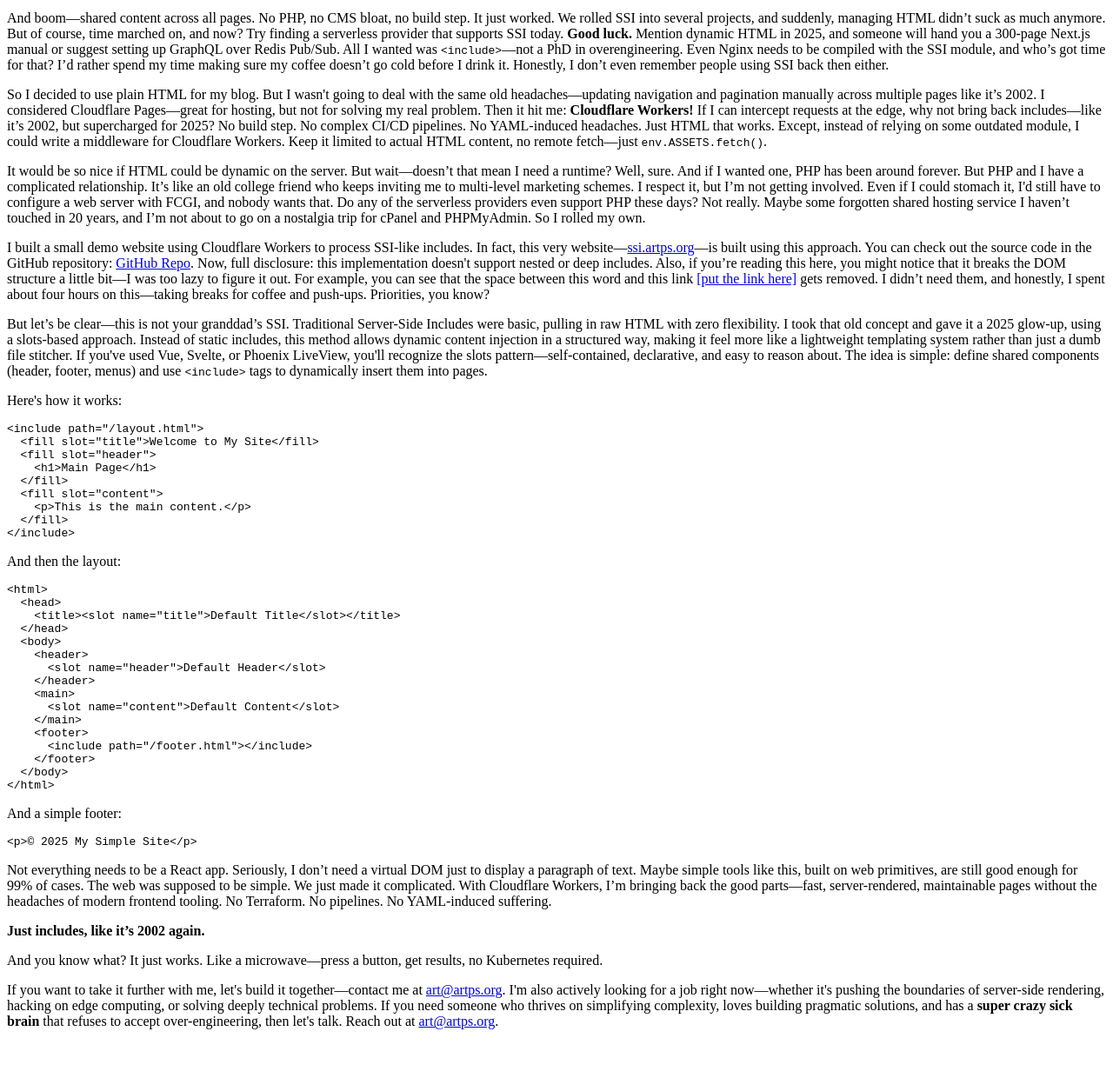
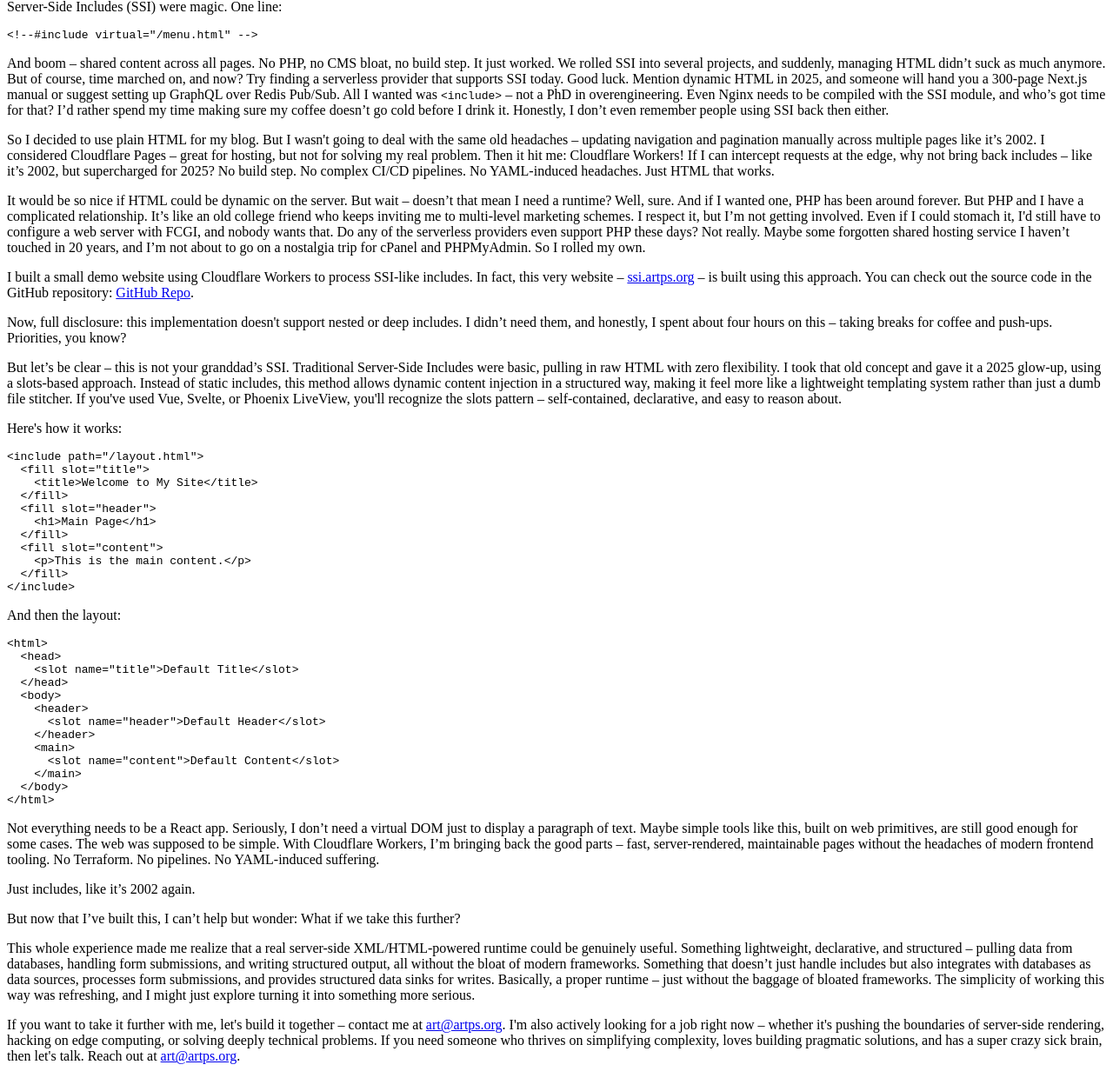
Before and after one commit to artps/ssi, a website: page public/index.html in a window 1280 px wide. Shown: the part 295-1535 px from the top of the page at 87% size. Before the commit the page ends 1495 px from the top, so only its background shows below. Drawn offline with Linux system fonts and the light colour scheme.

Commit message:
Minor tweaks

```diff
--- a/functions/_middleware.js
+++ b/functions/_middleware.js
@@ -104,10 +104,7 @@
 
   text(textChunk) {
     if (this.currentSlot) {
-      const text = textChunk.text.trim();
-      if (text === "") return;
-
-      const textNode = { type: "text", content: text };
+      const textNode = { type: "text", content: textChunk.text };
 
       let fillNode = this.fillContent.get(this.currentSlot);
       if (fillNode) {
--- a/public/index.html
+++ b/public/index.html
@@ -1,14 +1,16 @@
 <include path="/layout">
   <fill slot="title">
-    <title>Reinventing Server-Side Includes with Cloudflare Workers</title>
+    <title>Server-Side Includes with Cloudflare Workers</title>
   </fill>
   <fill slot="header">
-    <h1>Reinventing Server-Side Includes with Cloudflare Workers</h1>
+    <h1>WHAT IF THEY BANNED TIKTOK TO HIDE SERVER-SIDE INCLUDES?</h1>
   </fill>
   <fill slot="content">
-    <p>I was setting up a personal blog recently, and the process quickly spiraled into a ridiculous setup ritual. Pick a static site generator, figure out where to host, configure deployment, wrangle CI/CD pipelines, and make peace with YAML. For what? A simple blog? Am I deploying the next Mars rover mission, or do I just want to write some words on the internet? What if I just want to write HTML and push it somewhere without jumping through hoops? Ok, maybe FTP isn’t cool anymore, but come on—committing to a Git repo is even easier. <code>git commit && git push</code> beats dragging and dropping files in some clunky dashboard any day of the week. And yet, even that wasn’t enough.</p>
+<p><strong>TL;DR</strong>: I built a Cloudflare Workers-based Server-Side Includes (SSI) system that lets you use <code>&lt;include&gt;</code> like it’s 2002, but supercharged for 2025. No build steps, no React, no YAML – just plain HTML with dynamic content. This very page is the demo. Check out the source code here: <a href="http://github.com/artps/ssi">GitHub Repo</a>.</p>
 
-<p>Back in the early 2000s, I worked at a local web studio. My first real project? A massive product catalog for a local dessert manufacturer—50 pages, 10 items per page, all manually coded. The studio didn’t have a CMS, just some Perl scripts for contact forms and a guestbook (the true web 1.0 experience). Some pages were even in ASP. It was painful. Late nights of manually copy-pasting HTML, making sure navigation stayed consistent across dozens of files. Then, one day, someone in my local IRC channel changed my life: "Go buy a book about Apache and learn SSI." And just like that, everything got simpler.</p>
+<p>I was setting up a personal blog recently, and the process quickly spiraled into a ridiculous setup ritual. Pick a static site generator, figure out where to host, configure deployment, wrangle CI/CD pipelines, and make peace with YAML. For what? A simple blog? Am I deploying the next Mars rover mission, or do I just want to write some words on the internet? What if I just want to write HTML and push it somewhere without jumping through hoops? Ok, maybe FTP isn’t cool anymore, but come on – committing to a Git repo is even easier. <code>git commit && git push</code> beats dragging and dropping files in some clunky dashboard any day of the week. And yet, even that wasn’t enough.</p>
+
+<p>Back in the early 2000s, I worked at a local web studio. My first real project? A massive product catalog for a local dessert manufacturer – 50 pages, 10 items per page, all manually coded. The studio didn’t have a CMS, just some Perl scripts for contact forms and a guestbook (the true web 1.0 experience). Some pages were even in ASP. It was painful. Late nights of manually copy-pasting HTML, making sure navigation stayed consistent across dozens of files. Then, one day, someone in my local IRC channel changed my life: "Go buy a book about Apache and learn SSI." And just like that, everything got simpler.</p>
 
 <p>Server-Side Includes (SSI) were magic. One line:</p>
 
@@ -16,21 +18,25 @@
 &lt;!--#include virtual="/menu.html" --&gt;
 </pre>
 
-<p>And boom—shared content across all pages. No PHP, no CMS bloat, no build step. It just worked. We rolled SSI into several projects, and suddenly, managing HTML didn’t suck as much anymore. But of course, time marched on, and now? Try finding a serverless provider that supports SSI today. <strong>Good luck.</strong> Mention dynamic HTML in 2025, and someone will hand you a 300-page Next.js manual or suggest setting up GraphQL over Redis Pub/Sub. All I wanted was <code>&lt;include&gt;</code>—not a PhD in overengineering. Even Nginx needs to be compiled with the SSI module, and who’s got time for that? I’d rather spend my time making sure my coffee doesn’t go cold before I drink it. Honestly, I don’t even remember people using SSI back then either.</p>
+<p>And boom – shared content across all pages. No PHP, no CMS bloat, no build step. It just worked. We rolled SSI into several projects, and suddenly, managing HTML didn’t suck as much anymore. But of course, time marched on, and now? Try finding a serverless provider that supports SSI today. Good luck. Mention dynamic HTML in 2025, and someone will hand you a 300-page Next.js manual or suggest setting up GraphQL over Redis Pub/Sub. All I wanted was <code>&lt;include&gt;</code> – not a PhD in overengineering. Even Nginx needs to be compiled with the SSI module, and who’s got time for that? I’d rather spend my time making sure my coffee doesn’t go cold before I drink it. Honestly, I don’t even remember people using SSI back then either.</p>
 
-<p>So I decided to use plain HTML for my blog. But I wasn't going to deal with the same old headaches—updating navigation and pagination manually across multiple pages like it’s 2002. I considered Cloudflare Pages—great for hosting, but not for solving my real problem. Then it hit me: <strong>Cloudflare Workers!</strong> If I can intercept requests at the edge, why not bring back includes—like it’s 2002, but supercharged for 2025? No build step. No complex CI/CD pipelines. No YAML-induced headaches. Just HTML that works. Except, instead of relying on some outdated module, I could write a middleware for Cloudflare Workers. Keep it limited to actual HTML content, no remote fetch—just <code>env.ASSETS.fetch()</code>.</p>
+<p>So I decided to use plain HTML for my blog. But I wasn't going to deal with the same old headaches – updating navigation and pagination manually across multiple pages like it’s 2002. I considered Cloudflare Pages – great for hosting, but not for solving my real problem. Then it hit me: Cloudflare Workers! If I can intercept requests at the edge, why not bring back includes – like it’s 2002, but supercharged for 2025? No build step. No complex CI/CD pipelines. No YAML-induced headaches. Just HTML that works.</p>
 
-<p>It would be so nice if HTML could be dynamic on the server. But wait—doesn’t that mean I need a runtime? Well, sure. And if I wanted one, PHP has been around forever. But PHP and I have a complicated relationship. It’s like an old college friend who keeps inviting me to multi-level marketing schemes. I respect it, but I’m not getting involved. Even if I could stomach it, I'd still have to configure a web server with FCGI, and nobody wants that. Do any of the serverless providers even support PHP these days? Not really. Maybe some forgotten shared hosting service I haven’t touched in 20 years, and I’m not about to go on a nostalgia trip for cPanel and PHPMyAdmin. So I rolled my own.</p>
+<p>It would be so nice if HTML could be dynamic on the server. But wait – doesn’t that mean I need a runtime? Well, sure. And if I wanted one, PHP has been around forever. But PHP and I have a complicated relationship. It’s like an old college friend who keeps inviting me to multi-level marketing schemes. I respect it, but I’m not getting involved. Even if I could stomach it, I'd still have to configure a web server with FCGI, and nobody wants that. Do any of the serverless providers even support PHP these days? Not really. Maybe some forgotten shared hosting service I haven’t touched in 20 years, and I’m not about to go on a nostalgia trip for cPanel and PHPMyAdmin. So I rolled my own.</p>
 
-<p>I built a small demo website using Cloudflare Workers to process SSI-like includes. In fact, this very website—<a href="https://ssi.artps.org">ssi.artps.org</a>—is built using this approach. You can check out the source code in the GitHub repository: <a href="https://github.com/YOUR_REPO_HERE">GitHub Repo</a>. Now, full disclosure: this implementation doesn't support nested or deep includes. Also, if you’re reading this here, you might notice that it breaks the DOM structure a little bit—I was too lazy to figure it out. For example, you can see that the space between this word and this link <a href="put-the-link-here">[put the link here]</a> gets removed. I didn’t need them, and honestly, I spent about four hours on this—taking breaks for coffee and push-ups. Priorities, you know?</p>
+<p>I built a small demo website using Cloudflare Workers to process SSI-like includes. In fact, this very website – <a href="https://ssi.artps.org">ssi.artps.org</a> – is built using this approach. You can check out the source code in the GitHub repository: <a href="https://github.com/artps/ssi">GitHub Repo</a>.</p>
 
-<p>But let’s be clear—this is not your granddad’s SSI. Traditional Server-Side Includes were basic, pulling in raw HTML with zero flexibility. I took that old concept and gave it a 2025 glow-up, using a slots-based approach. Instead of static includes, this method allows dynamic content injection in a structured way, making it feel more like a lightweight templating system rather than just a dumb file stitcher. If you've used Vue, Svelte, or Phoenix LiveView, you'll recognize the slots pattern—self-contained, declarative, and easy to reason about. The idea is simple: define shared components (header, footer, menus) and use <code>&lt;include&gt;</code> tags to dynamically insert them into pages.</p>
+<p>Now, full disclosure: this implementation doesn't support nested or deep includes. I didn’t need them, and honestly, I spent about four hours on this – taking breaks for coffee and push-ups. Priorities, you know?</p>
+
+<p>But let’s be clear – this is not your granddad’s SSI. Traditional Server-Side Includes were basic, pulling in raw HTML with zero flexibility. I took that old concept and gave it a 2025 glow-up, using a slots-based approach. Instead of static includes, this method allows dynamic content injection in a structured way, making it feel more like a lightweight templating system rather than just a dumb file stitcher. If you've used Vue, Svelte, or Phoenix LiveView, you'll recognize the slots pattern – self-contained, declarative, and easy to reason about.</p>
 
 <p>Here's how it works:</p>
 
 <pre>
 &lt;include path="/layout.html"&gt;
-  &lt;fill slot="title"&gt;Welcome to My Site&lt;/fill&gt;
+  &lt;fill slot="title"&gt;
+    &lt;title&gt;Welcome to My Site&lt;/title&gt;
+  &lt;/fill&gt;
   &lt;fill slot="header"&gt;
     &lt;h1&gt;Main Page&lt;/h1&gt;
   &lt;/fill&gt;
@@ -45,7 +51,7 @@
 <pre>
 &lt;html&gt;
   &lt;head&gt;
-    &lt;title&gt;&lt;slot name="title"&gt;Default Title&lt;/slot&gt;&lt;/title&gt;
+    &lt;slot name="title"&gt;Default Title&lt;/slot&gt;
   &lt;/head&gt;
   &lt;body&gt;
     &lt;header&gt;
@@ -54,26 +60,21 @@
     &lt;main&gt;
       &lt;slot name="content"&gt;Default Content&lt;/slot&gt;
     &lt;/main&gt;
-    &lt;footer&gt;
-      &lt;include path="/footer.html"&gt;&lt;/include&gt;
-    &lt;/footer&gt;
   &lt;/body&gt;
 &lt;/html&gt;
 </pre>
 
-<p>And a simple footer:</p>
+<p>Not everything needs to be a React app. Seriously, I don’t need a virtual DOM just to display a paragraph of text. Maybe simple tools like this, built on web primitives, are still good enough for some cases. The web was supposed to be simple. With Cloudflare Workers, I’m bringing back the good parts – fast, server-rendered, maintainable pages without the headaches of modern frontend tooling. No Terraform. No pipelines. No YAML-induced suffering.</p>
 
-<pre>
-&lt;p&gt;&copy; 2025 My Simple Site&lt;/p&gt;
-</pre>
+<p>Just includes, like it’s 2002 again.</p>
 
-<p>Not everything needs to be a React app. Seriously, I don’t need a virtual DOM just to display a paragraph of text. Maybe simple tools like this, built on web primitives, are still good enough for 99% of cases. The web was supposed to be simple. We just made it complicated. With Cloudflare Workers, I’m bringing back the good parts—fast, server-rendered, maintainable pages without the headaches of modern frontend tooling. No Terraform. No pipelines. No YAML-induced suffering.</p>
 
-<p><strong>Just includes, like it’s 2002 again.</strong></p>
 
-<p>And you know what? It just works. Like a microwave—press a button, get results, no Kubernetes required.</p>
+<p>But now that I’ve built this, I can’t help but wonder: What if we take this further?</p>
 
-<p>If you want to take it further with me, let's build it together—contact me at <a href="mailto:art@artps.org">art@artps.org</a>. I'm also actively looking for a job right now—whether it's pushing the boundaries of server-side rendering, hacking on edge computing, or solving deeply technical problems. If you need someone who thrives on simplifying complexity, loves building pragmatic solutions, and has a <strong>super crazy sick brain</strong> that refuses to accept over-engineering, then let's talk. Reach out at <a href="mailto:art@artps.org">art@artps.org</a>.</p>
+<p>This whole experience made me realize that a real server-side XML/HTML-powered runtime could be genuinely useful. Something lightweight, declarative, and structured – pulling data from databases, handling form submissions, and writing structured output, all without the bloat of modern frameworks. Something that doesn’t just handle includes but also integrates with databases as data sources, processes form submissions, and provides structured data sinks for writes. Basically, a proper runtime – just without the baggage of bloated frameworks. The simplicity of working this way was refreshing, and I might just explore turning it into something more serious.</p>
+
+<p>If you want to take it further with me, let's build it together – contact me at <a href="mailto:art@artps.org">art@artps.org</a>. I'm also actively looking for a job right now – whether it's pushing the boundaries of server-side rendering, hacking on edge computing, or solving deeply technical problems. If you need someone who thrives on simplifying complexity, loves building pragmatic solutions, and has a super crazy sick brain, then let's talk. Reach out at <a href="mailto:art@artps.org">art@artps.org</a>.</p>
 
   </fill>
 </include>
```
